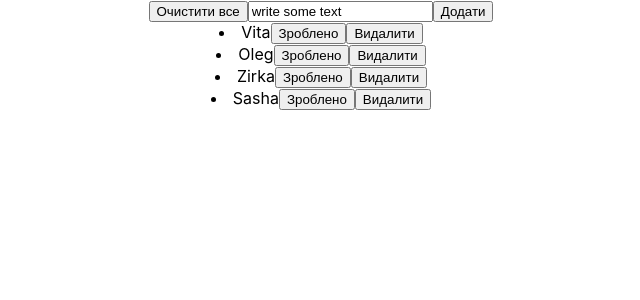
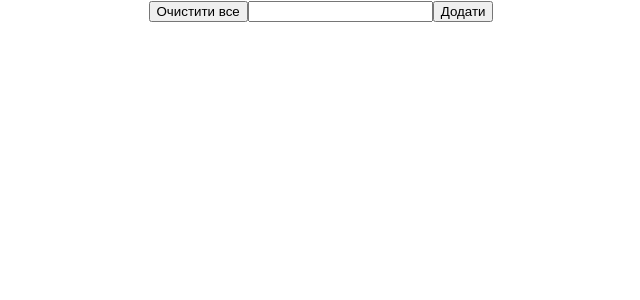
Before and after one commit to OlegBiletsky/react-to-do-list, a React app: page / in a window 1280 px wide. Shown: the top 300 px of the page, without its empty margins (319-959 px from the left). Built offline with nearby package versions, Linux system fonts and the light colour scheme.

Commit message:
refactoring

```diff
--- a/src/components/list/list.js
+++ b/src/components/list/list.js
@@ -7,84 +7,84 @@ class List extends React.Component {
     constructor() {
         super();
         this.state = {
-            inputValue: "write some text",
-            initialList: ["Vita", "Oleg", "Zirka", "Sasha"],
-            doneList: [],
+            currentItem: {
+                            text: "",
+                            // id: "",
+                            key:"",
+                            completed: false,
+                        },
+            list: [],
         }
         this.handleInputChange = this.handleInputChange.bind(this)
         this.handleAddItemToList = this.handleAddItemToList.bind(this)
         this.handleResetList = this.handleResetList.bind(this)
         this.handleDeleteItem = this.handleDeleteItem.bind(this)
-        this.handleItemDone = this.handleItemDone.bind(this)
+        // this.handleItemDone = this.handleItemDone.bind(this)
     }
 
-
-
     handleInputChange(e) {
-        return(
             this.setState({
-                inputValue: e.target.value,
+                    currentItem: {
+                        text: e.target.value,
+                        key: Date.now(),
+                        completed: false,
+                    }
             })
-        )
     }
     handleAddItemToList() {
         this.setState(
             state => {
-                const newList = [...this.state.initialList, this.state.inputValue]
+                const newList = [...this.state.list, this.state.currentItem.text]
                 return{
-                    inputValue: "",
-                    initialList: newList,
+                    currentItem: {
+                        text: "",
+                        key:"",
+                        completed: false,
+                    },
+                    list: newList,
                 }
             }
         )
 
     }
     handleRenderList() {
-
-        console.log(this.state.initialList)
-        console.log(this.state.doneList)
-        const list = this.state.initialList.map(
-                (i,index) =>  this.state.doneList.includes(i) ? (
-                    <li key={index}>
-                        {i}
-                        <button id={index} onClick={this.handleItemDone}>Продовжити</button>
-                        <button id={index} onClick={this.handleDeleteItem}>Видалити</button>
-                        </li>
-                    ) : (
+        const visibleList = this.state.list.map(
+                (i,index) => {
                                 <li key={index}>
                                 {i}
                                 <button id={index} onClick={this.handleItemDone}>Зроблено</button>
                                 <button id={index} onClick={this.handleDeleteItem}>Видалити</button>
                                 </li>
-                    )
-        );
-        return(list)
-    }
-    handleItemDone(e) {
-        this.setState(
-            state => {
-                const done = this.state.initialList.filter( (i,index) => index == e.target.id)
-                console.log(done, 'done');
-
-            return{doneList:done}
                             }
                     )
+        return(visibleList)
     }
+
     handleDeleteItem(e) {
         this.setState(
             state => {
-            const newList = this.state.initialList.filter( (i,index) => index != e.target.id)
+            const newList = this.state.list.filter( (i,index) => index != e.target.id)
                 return{
-                    inputValue: this.state.inputValue,
-                    initialList: newList,
+                    currentItem: {
+                        text: e.target.value,
+                        // id: "",
+                        key:"",
+                        completed: false,
+                    },
+                    list: newList,
                 }
             }
         )
     }
     handleResetList() {
             this.setState({
-                initialList: [],
-                inputValue: "",
+                currentItem: {
+                    text: "",
+                    // id: "",
+                    key:"",
+                    completed: false,
+                },
+                list: [],
             })
     }
 
@@ -96,11 +96,11 @@ class List extends React.Component {
             <>
                 <ResetButton handleResetList={this.handleResetList} />
                 <InputField
-                    value={this.state.inputValue}
+                    value={this.state.currentItem.text}
                     onChange={this.handleInputChange}
                 />
+                <AddButton handleAddItemToList={this.handleAddItemToList} />
 
-                <AddButton handleAddItemToList={this.handleAddItemToList} />
                 {this.handleRenderList()}
             </>
         )
```
Lines whose indentation alone changed are shown as unchanged.
